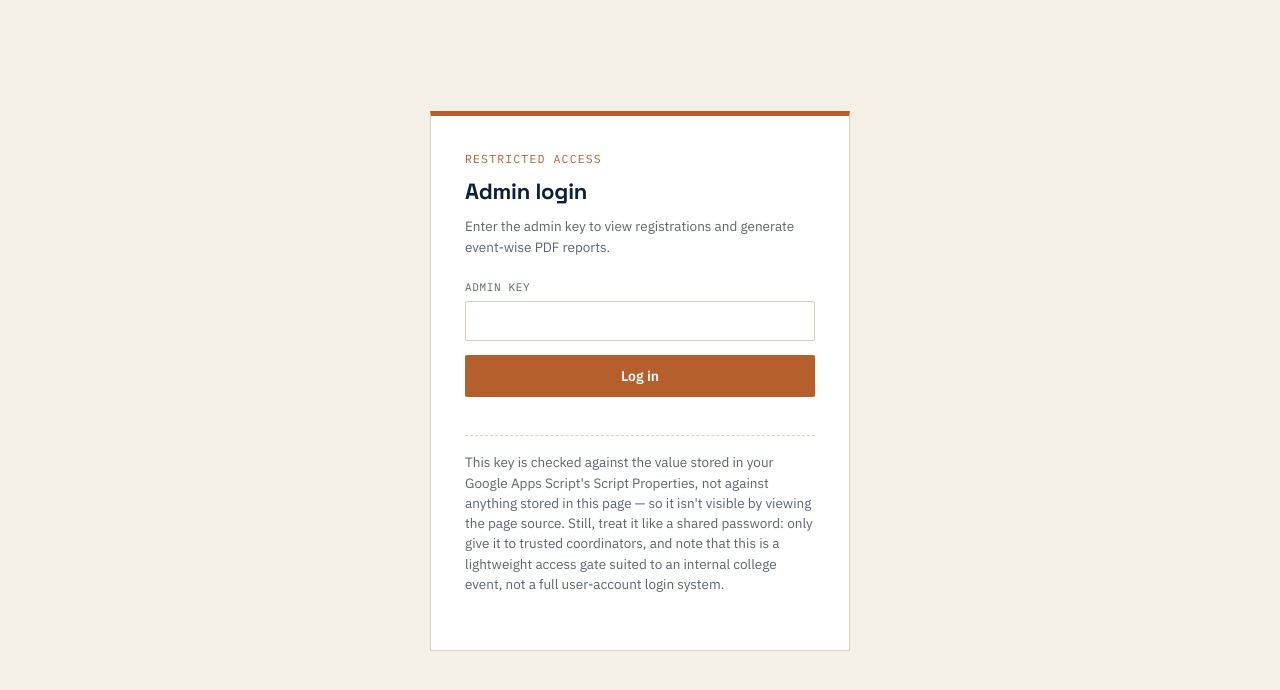
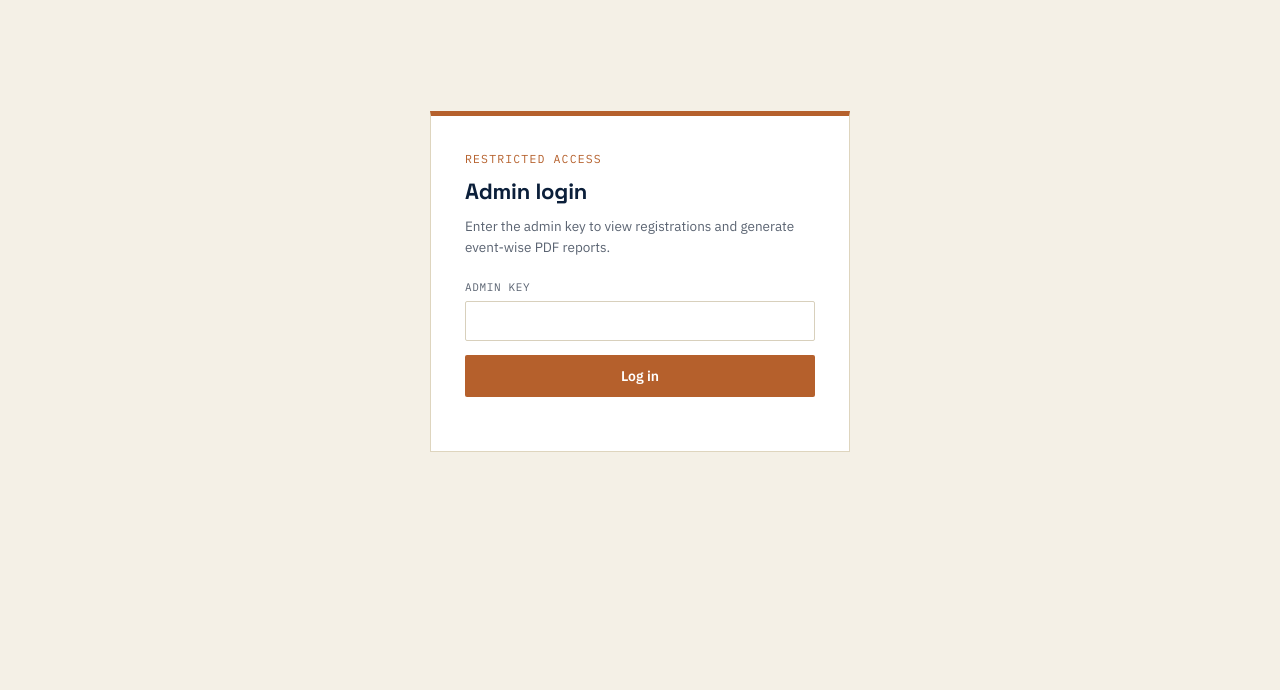
Before and after one commit to technostream-0024/TS-24, a plain HTML site: page admin.html in a window 1280 px wide. Shown: the part 76-766 px from the top of the page. Drawn offline with nearby package versions, Linux system fonts and the light colour scheme.

Commit message:
Update admin.html

```diff
--- a/admin.html
+++ b/admin.html
@@ -107,7 +107,7 @@ main{padding:56px 0 80px;}
         <button type="submit" id="loginBtn">Log in</button>
       </form>
       <div class="status-msg" id="loginStatus"></div>
-      <p class="security-note">This key is checked against the value stored in your Google Apps Script's Script Properties, not against anything stored in this page — so it isn't visible by viewing the page source. Still, treat it like a shared password: only give it to trusted coordinators, and note that this is a lightweight access gate suited to an internal college event, not a full user-account login system.</p>
+
     </div>
   </div>
 
```
